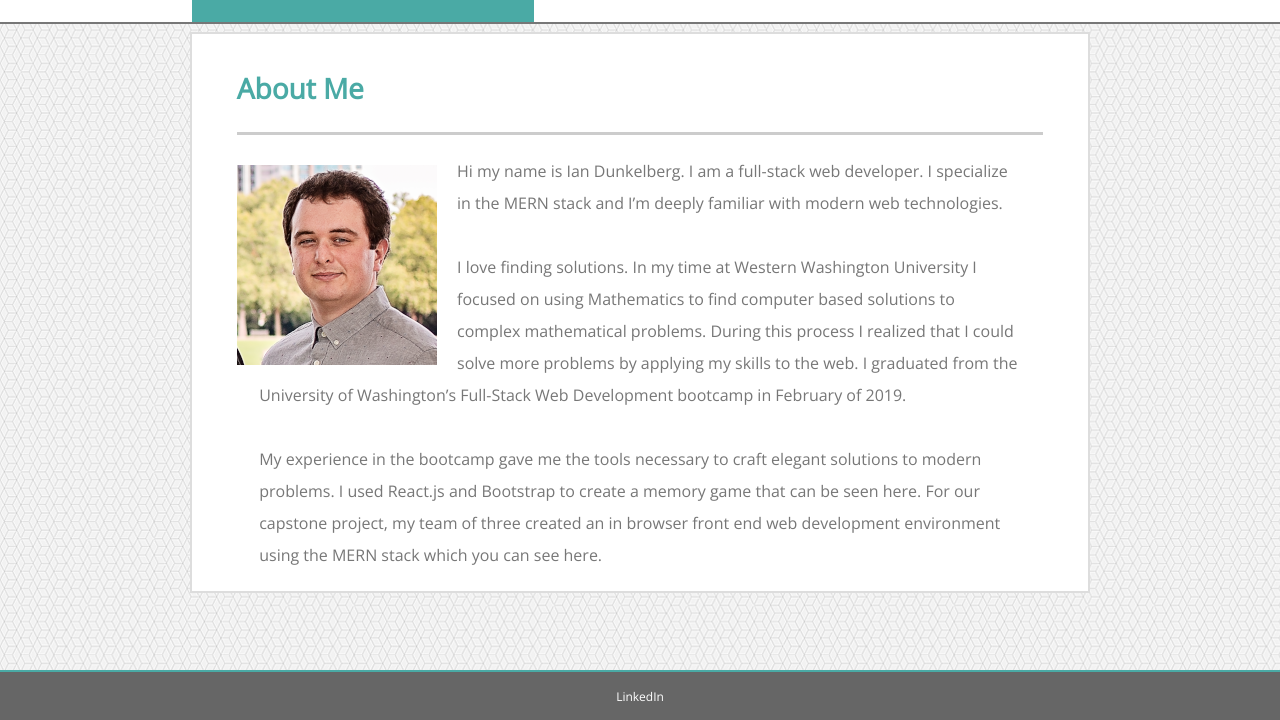
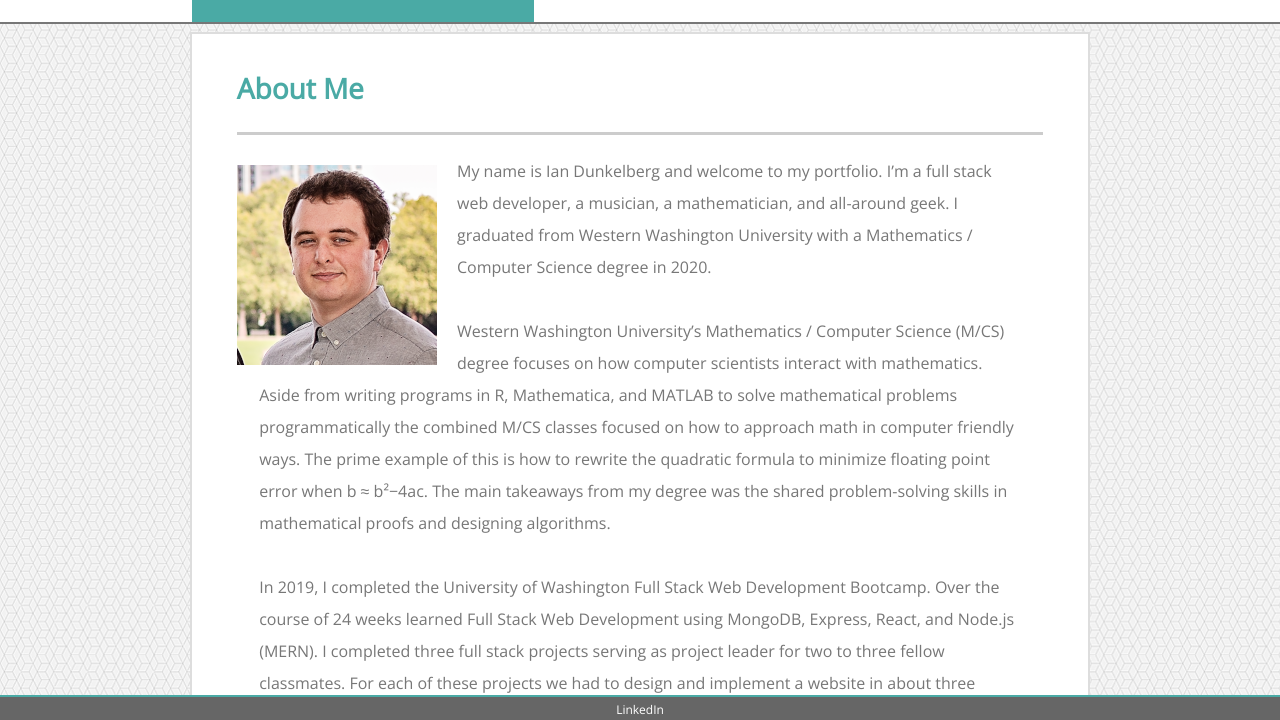
Before and after one commit to dunkeltron/dunkeltron.github.io, a plain HTML site: page index.html in a window 1280 px wide. Shown: the part 78-798 px from the top of the page. Drawn offline with nearby package versions, Linux system fonts and the light colour scheme.

Commit message:
about me 2.0

```diff
--- a/assets/css/style.css
+++ b/assets/css/style.css
@@ -86,8 +86,8 @@ h1{
     left: 0;
     bottom: 0;
     width: 100%;
-    height: 50px;
-    line-height: 50px;
+    height: 25px;
+    line-height: 25px;
     font-size: 12px;
     background-color: #666666;
     text-align: center;
--- a/index.html
+++ b/index.html
@@ -39,16 +39,23 @@
         <p id="content-text">
 
 
-            Hi my name is Ian Dunkelberg. I am a full-stack web developer. I specialize in the MERN stack and I’m deeply familiar with modern web technologies.
+            My name is Ian Dunkelberg and welcome to my portfolio. I’m a full stack web developer, a musician, a mathematician, and all-around geek. I graduated from Western Washington University with a Mathematics / Computer Science degree in 2020.
             <br ><br>
 
 
-            I love finding solutions. In my time at Western Washington University I focused on using Mathematics to find computer based solutions to complex mathematical problems. During this process I realized that I could solve more problems by applying my skills to the web. I graduated from the University of Washington’s Full-Stack Web Development bootcamp in February of 2019.
+            Western Washington University’s Mathematics / Computer Science (M/CS) degree focuses on how computer scientists interact with mathematics. Aside from writing programs in R, Mathematica, and MATLAB to solve mathematical problems programmatically the combined M/CS classes focused on how to approach math in computer friendly ways. The prime example of this is how to rewrite the quadratic formula to minimize floating point error when b ≈ b²−4ac. The main takeaways from my degree was the shared problem-solving skills in mathematical proofs and designing algorithms.
 
             <br ><br>
 
-            My experience in the bootcamp gave me the tools necessary to craft elegant solutions to modern problems. I used React.js and Bootstrap to create a memory game that can be seen here. For our capstone project, my team of three created an in browser front end web development environment using the MERN stack which you can see here.
+            In 2019, I completed the University of Washington Full Stack Web Development Bootcamp. Over the course of 24 weeks learned Full Stack Web Development using MongoDB, Express, React, and Node.js (MERN). I completed three full stack projects serving as project leader for two to three fellow classmates. For each of these projects we had to design and implement a website in about three weeks.
 
+            <br ><br>
+
+            For the capstone project I pitched my team on the idea of creating an online IDE for front end designers (I didn’t find out about CodePen or jsfiddle until after we had submitted our project plan). This project morphed into p3 IDE.
+
+            <br ><br>
+
+            I’m a huge music fan. I picked up playing guitar and bass in high school. As I’ve grown as a musician I ‘ve started paying more attention to effects pedals and synthesizers. This new interest in guitar gear has led me to the DIY guitar effects and programmable synthesizers scenes.
         </p>
     </div>
     <div class='footer'>
```
